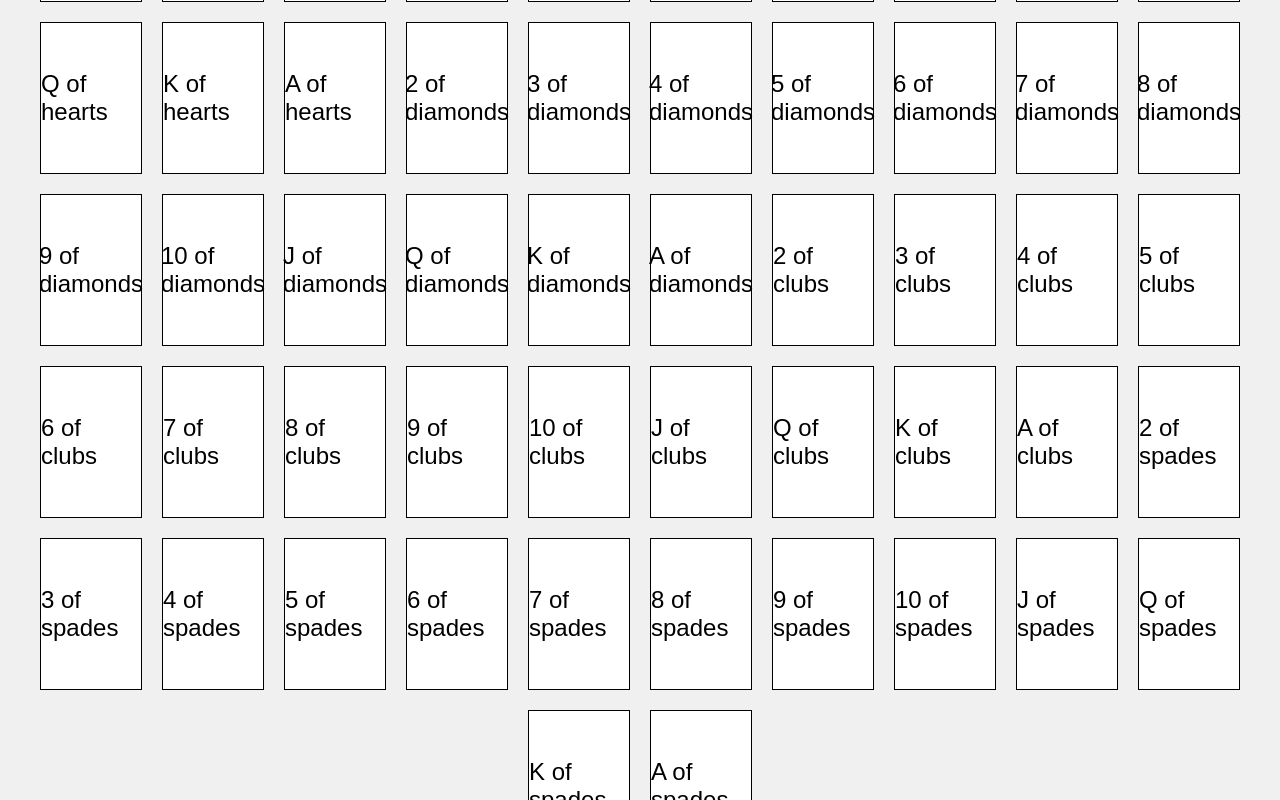
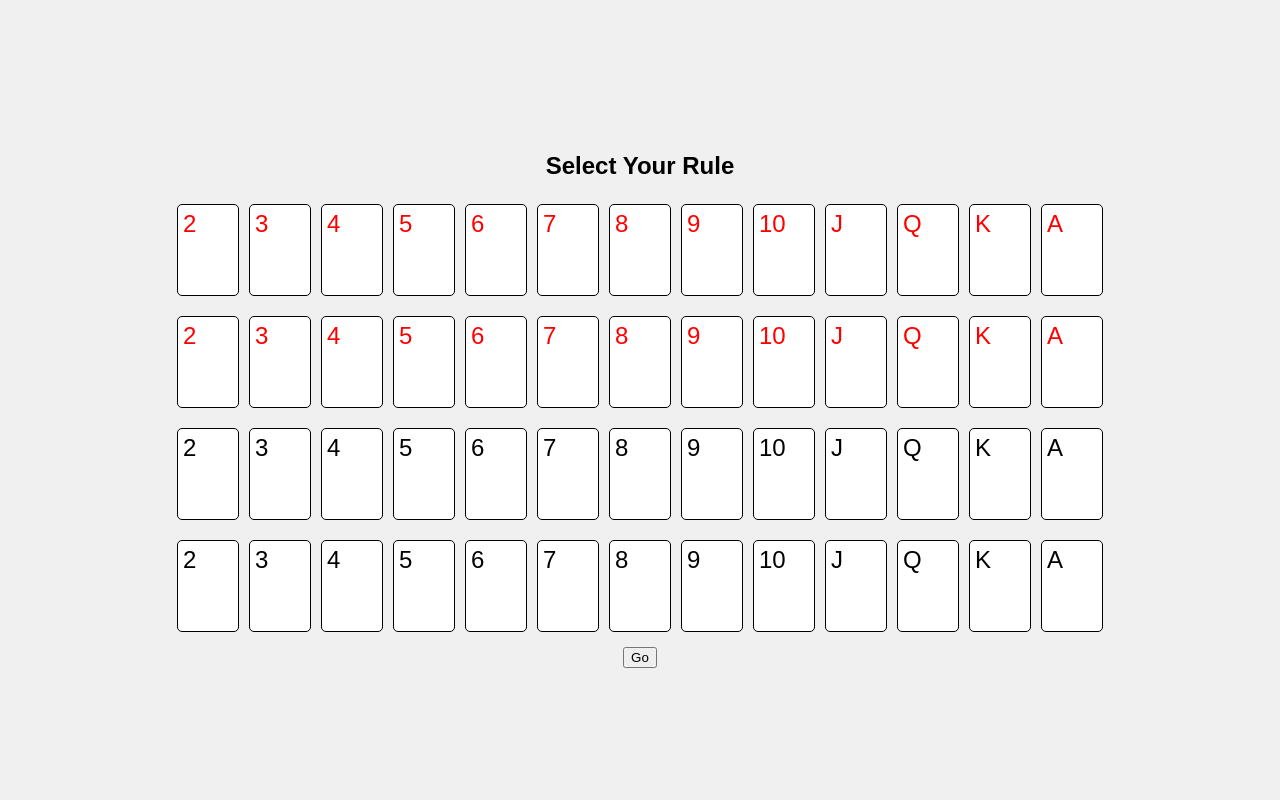
Before and after one commit to austinchen2005/single_player_card_game, a plain HTML site: page index.html in a window 1280 px wide. Both pictures are taken after a click on the button "Start Game". Shown: the top 800 px of the page. Drawn offline with Linux system fonts and the light colour scheme.

Commit message:
fixing game logic

```diff
--- a/index.html
+++ b/index.html
@@ -17,7 +17,7 @@
             <div id="cards-container"></div>
             <button id="go-button">Go</button>
         </div>
-        <div id="game-board">
+        <div id="game-board" style="display: none;">
             <h2>Player's Game Board</h2>
             <div id="player-board"></div>
             <h2>Dealer's Game Board</h2>
--- a/script.js
+++ b/script.js
@@ -11,10 +11,12 @@ document.addEventListener('DOMContentLoaded', () => {
     const results = document.getElementById('results');
     const resultMessage = document.getElementById('result-message');
     const playAgainButton = document.getElementById('play-again');
+    const gameBoard = document.getElementById('game-board');
 
     let selectedRule = [];
     let playerCards = [];
     let dealerCards = [];
+    let deck = [];
     let wins = 0;
     let losses = 0;
 
@@ -29,6 +31,8 @@ document.addEventListener('DOMContentLoaded', () => {
 
     goButton.addEventListener('click', () => {
         console.log("Go button clicked");
+        gameBoard.style.display = 'block';
+        goButton.style.display = 'none';
         dealCards();
     });
 
@@ -43,7 +47,7 @@ document.addEventListener('DOMContentLoaded', () => {
         let deck = [];
         for (let suit of suits) {
             for (let value of values) {
-                deck.push(`${value} of ${suit}`);
+                deck.push({ value, suit });
             }
         }
         return deck;
@@ -51,14 +55,20 @@ document.addEventListener('DOMContentLoaded', () => {
 
     function displayCards() {
         cardsContainer.innerHTML = '';
-        allCards.forEach(card => {
-            const cardElement = document.createElement('div');
-            cardElement.classList.add('card');
-            cardElement.innerText = card;
-            cardElement.addEventListener('click', () => {
-                toggleCardSelection(cardElement, card);
+        const suits = ['hearts', 'diamonds', 'clubs', 'spades'];
+        suits.forEach(suit => {
+            const suitRow = document.createElement('div');
+            suitRow.classList.add('suit-row');
+            allCards.filter(card => card.suit === suit).forEach(card => {
+                const cardElement = document.createElement('div');
+                cardElement.classList.add('card', card.suit);
+                cardElement.innerHTML = `<div class="card-value">${card.value}</div>`;
+                cardElement.addEventListener('click', () => {
+                    toggleCardSelection(cardElement, card);
+                });
+                suitRow.appendChild(cardElement);
             });
-            cardsContainer.appendChild(cardElement);
+            cardsContainer.appendChild(suitRow);
         });
     }
 
@@ -72,13 +82,12 @@ document.addEventListener('DOMContentLoaded', () => {
         }
     }
 
-    function dealCards() {
-        console.log("Dealing cards");
+    async function dealCards() {
         playerBoard.innerHTML = '';
         dealerBoard.innerHTML = '';
         playerCards = [];
         dealerCards = [];
-        let deck = [...allCards];
+        deck = [...allCards];
         shuffle(deck);
 
         while (playerCards.length < 5 && deck.length > 0) {
@@ -86,9 +95,11 @@ document.addEventListener('DOMContentLoaded', () => {
             if (selectedRule.includes(card)) {
                 playerCards.push(card);
                 addCardToBoard(playerBoard, card);
+                await delay(3000);
             } else {
                 dealerCards.push(card);
                 addCardToBoard(dealerBoard, card);
+                await delay(3000);
             }
         }
 
@@ -97,6 +108,7 @@ document.addEventListener('DOMContentLoaded', () => {
             if (!dealerCards.includes(card)) {
                 dealerCards.push(card);
                 addCardToBoard(dealerBoard, card);
+                await delay(3000);
             }
         }
 
@@ -107,8 +119,8 @@ document.addEventListener('DOMContentLoaded', () => {
 
     function addCardToBoard(board, card) {
         const cardElement = document.createElement('div');
-        cardElement.classList.add('card');
-        cardElement.innerText = card;
+        cardElement.classList.add('card', card.suit);
+        cardElement.innerHTML = `<div class="card-value">${card.value}</div>`;
         board.appendChild(cardElement);
     }
 
@@ -143,8 +155,14 @@ document.addEventListener('DOMContentLoaded', () => {
         results.style.display = 'none';
         startScreen.style.display = 'block';
         gameScreen.style.display = 'none';
+        goButton.style.display = 'block';
+        gameBoard.style.display = 'none';
         selectedRule = [];
         playerCards = [];
         dealerCards = [];
     }
+
+    function delay(ms) {
+        return new Promise(resolve => setTimeout(resolve, ms));
+    }
 });
--- a/style.css
+++ b/style.css
@@ -8,7 +8,7 @@ body {
     background-color: #f0f0f0;
 }
 
-#game-container {
+#start-screen, #game-screen, #results {
     text-align: center;
 }
 
@@ -18,17 +18,36 @@ body {
     justify-content: center;
 }
 
+.suit-row {
+    display: flex;
+    width: 100%;
+    justify-content: center;
+    margin-bottom: 10px;
+}
+
 .card {
-    width: 100px;
-    height: 150px;
-    margin: 10px;
-    background-color: white;
+    width: 60px;
+    height: 90px;
+    margin: 5px;
     border: 1px solid #000;
     display: flex;
     justify-content: center;
     align-items: center;
     font-size: 24px;
     cursor: pointer;
+    background-color: white;
+    border-radius: 5px;
+    position: relative;
+}
+
+.card.hearts, .card.diamonds {
+    color: red;
+}
+
+.card .card-value {
+    position: absolute;
+    top: 5px;
+    left: 5px;
 }
 
 .card.selected {
@@ -36,6 +55,5 @@ body {
 }
 
 #results {
-    text-align: center;
     margin-top: 20px;
 }
```
